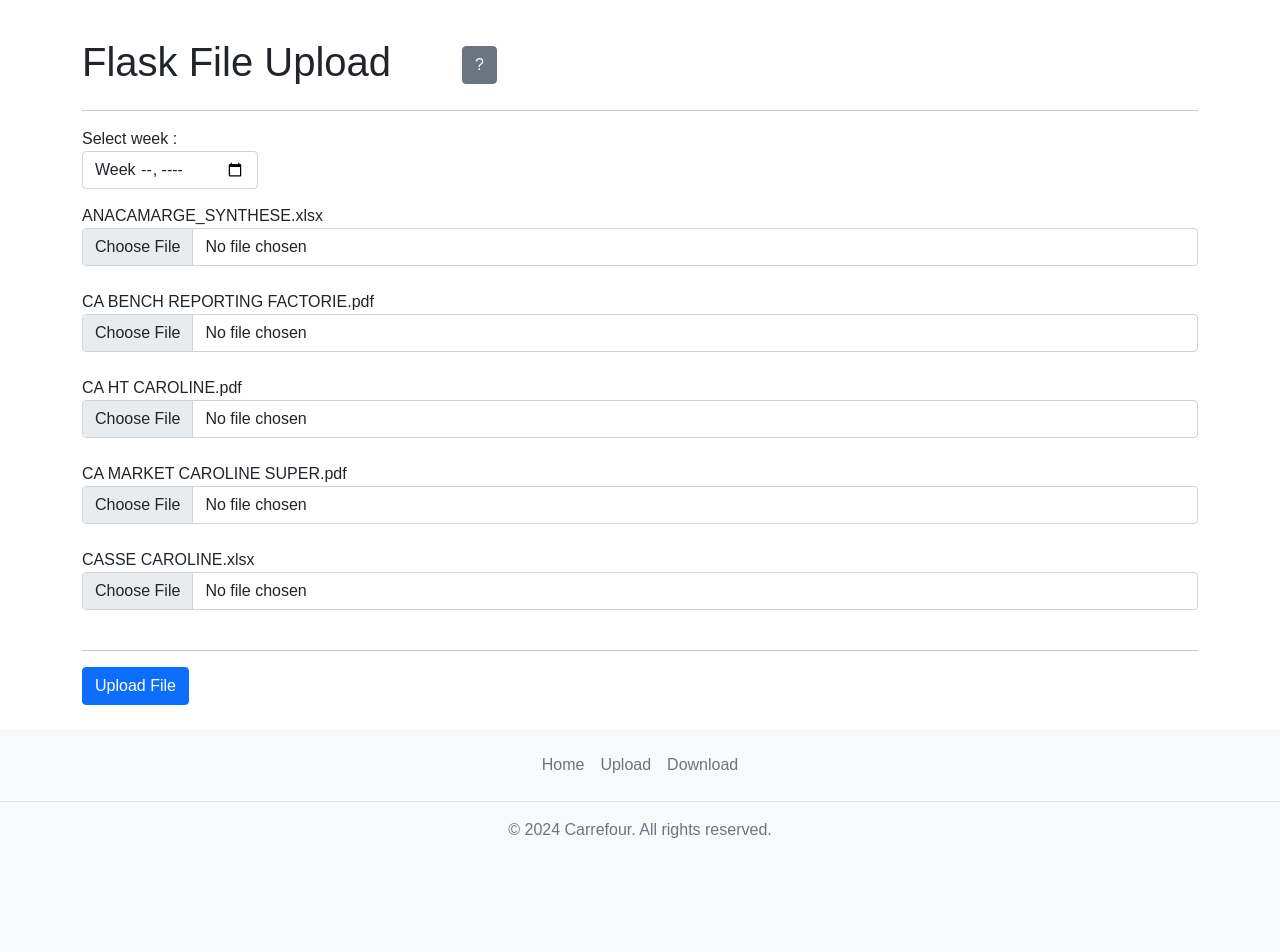
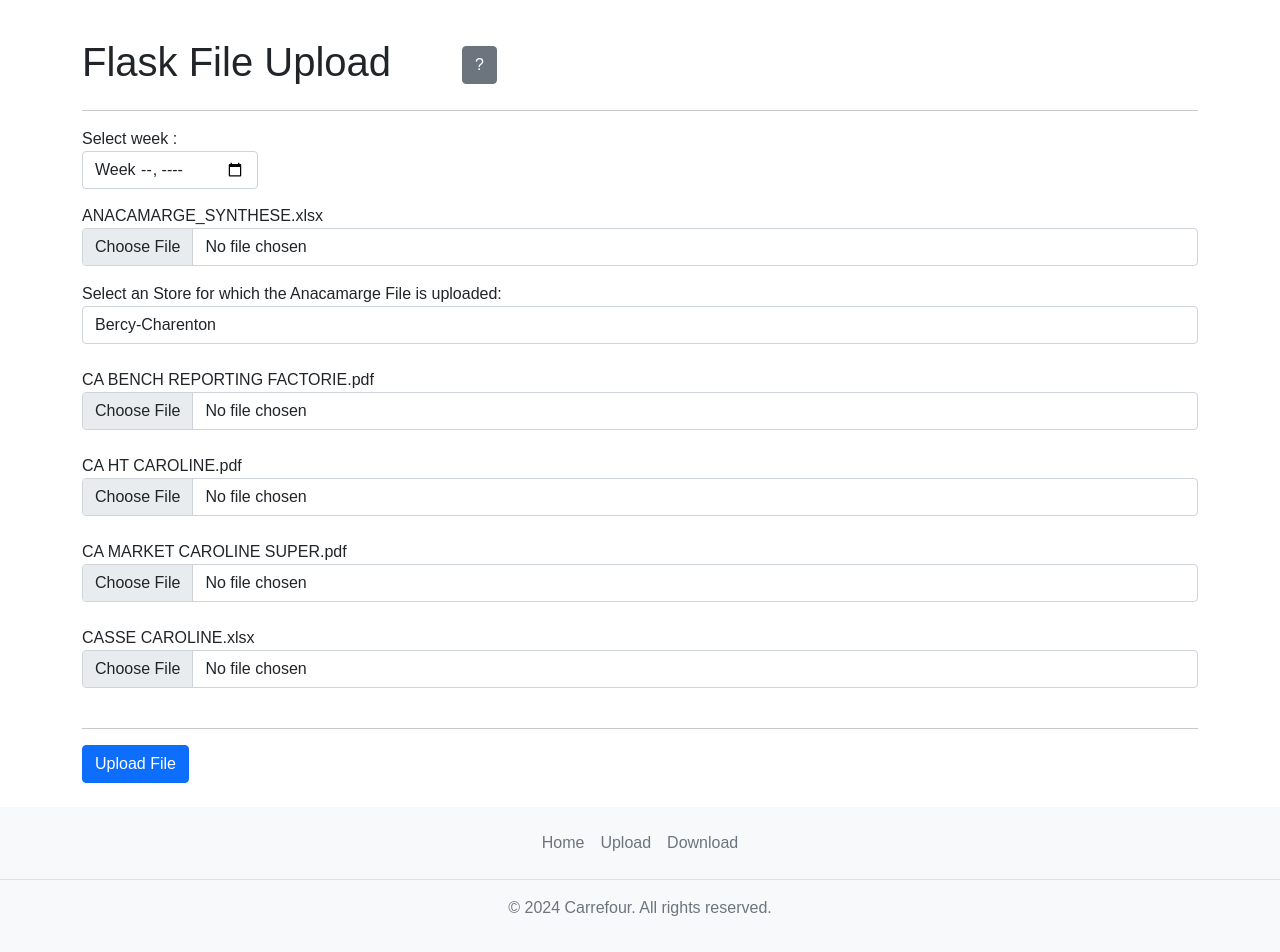
Before and after one commit to Chriss2800/Advanced_Analytics_Applied, a Flask app: page /upload in a window 1280 px wide. Shown: the part 682-1634 px from the top of the page. Before the commit the page ends 1520 px from the top, so only its background shows below. Run offline with Flask 3, Linux system fonts and the light colour scheme; some libraries are stand-ins or nearby versions.

Commit message:
Adjusted Anacamarge Upload for several stores and updated database

```diff
--- a/Flask/app.py
+++ b/Flask/app.py
@@ -54,10 +54,12 @@ def upload():
     if form.validate_on_submit():
         if request.method == 'POST':
             selected_week = request.form.get('date')
+            selected_market = request.form.get('market')
             print(selected_week)
-        if request.files['file1'].filename == 'ANACAMARGE_SYNTHESE.xlsx':
+        if request.files['file1'].filename.startswith('ANACAMARGE_SYNTHESE') and request.files['file1'].filename.endswith('.xlsx'):
             file1 = request.files['file1']
-            file_service.process_anacamarge_synthese_xlsx(file1, selected_week)
+            file_service.process_anacamarge_synthese_xlsx(
+                file1, selected_week, selected_market)
             success_list.append(request.files['file1'].filename)
         if request.files['file2'].filename == 'CA BENCH REPORTING FACTORIE.pdf':
             file2 = request.files['file2']
--- a/Flask/excel_to_sql.py
+++ b/Flask/excel_to_sql.py
@@ -18,7 +18,7 @@ class FileToSQLite():
         else:
             return cell
 
-    def process_anacamarge_synthese_xlsx(self, excel_file, selected_week):
+    def process_anacamarge_synthese_xlsx(self, excel_file, selected_week, selected_market):
         try:
             df = pd.read_excel(excel_file, header=[2, 3])
             df.rename(
@@ -45,11 +45,13 @@ class FileToSQLite():
             df['upload_date'] = pd.to_datetime(
                 datetime.today().strftime('%d-%m-%Y'))
             df['report week'] = selected_week
+            df['market'] = selected_market
 
             # multiply k€ by 1000 for visualization
             columns_to_multiply = [col for col in df.columns if 'k€' in col]
             df[columns_to_multiply] *= 1000
             df.columns = df.columns.str.replace(' (k€)', '')
+
             connection = sqlite3.connect(self.sqlite_db_path)
             df.to_sql(name="anacamarge_synthese", con=connection,
                       if_exists="append", index=False)
--- a/Flask/templates/upload.html
+++ b/Flask/templates/upload.html
@@ -40,6 +40,18 @@
                 <br>
                 <!-- File Upload Fields -->
                 <label for="{{ form.file1.id }}">{{ file_list[0] }}</label> {{ form.file1(class="form-control") }}
+                <!-- Dropdown Field -->
+                <div class="mt-3"></div>
+                <label for="market">Select an Store for which the Anacamarge File is uploaded:</label>
+                <select class="form-control" id="market" name="market">
+                    <option value="Bercy-Charenton">Bercy-Charenton</option>
+                    <option value="Cusset">Cusset</option>
+                    <option value="Gueret">Gueret</option>
+                    <option value="Montlucon">Montlucon</option>
+                    <option value="Montreuil">Montreuil</option>
+                    <option value="Moulins">Moulins</option>
+                    <option value="Noisy Le Grand">Noisy Le Grand</option>
+                </select>
                 <br>
 
                 <label for="{{ form.file2.id }}">{{ file_list[1] }}</label> {{ form.file2(class="form-control") }}
```
Also changed, not shown: Flask/database.db.
